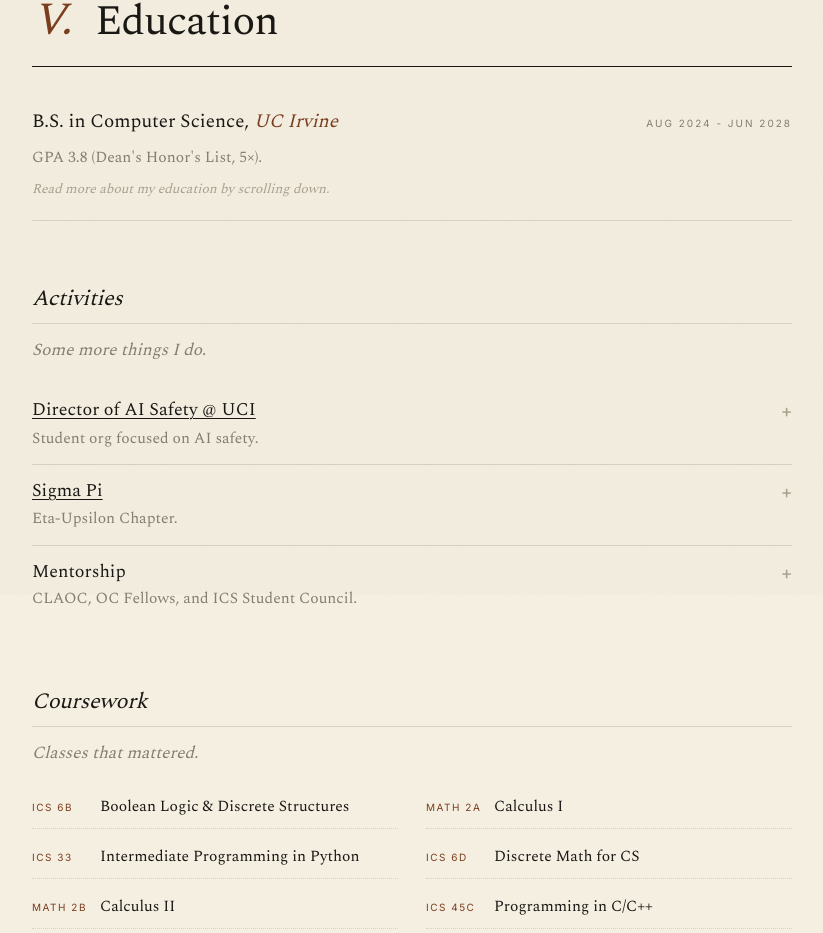
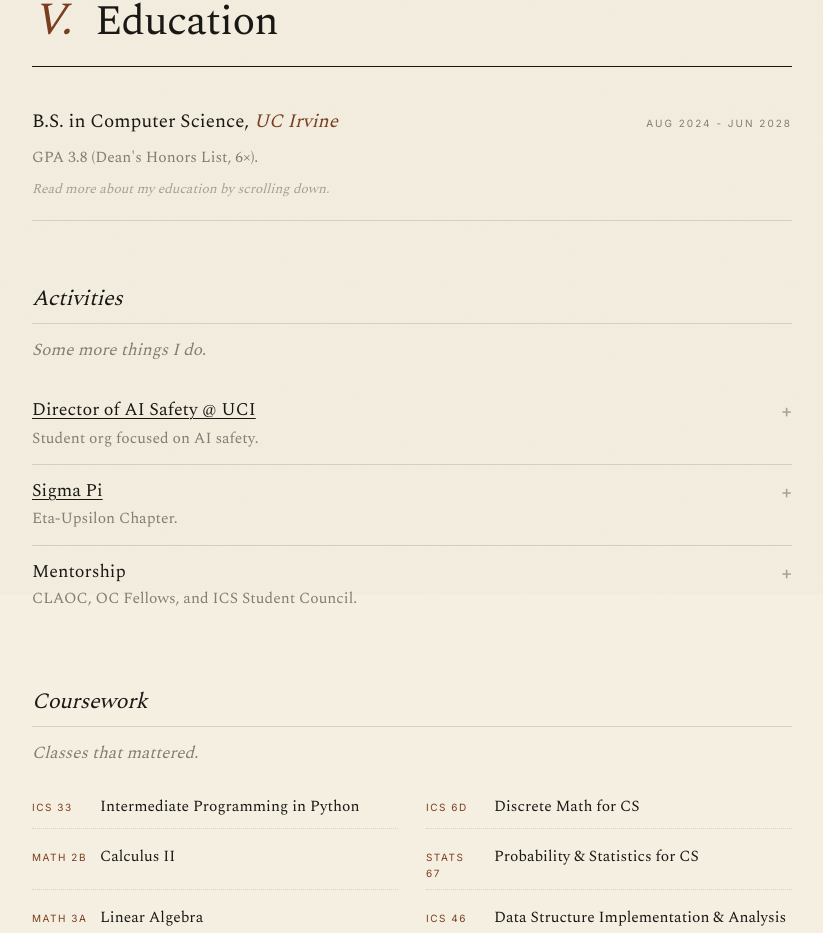
Before and after one commit to Ivan-Shishkin-Dev/Personal_Portfolio_3, a Next.js app: page /education in a window 1280 px wide. Shown: the part 205-1138 px from the top of the page, without its empty margins (228-1051 px from the left). Built offline with nearby package versions, Linux system fonts and the light colour scheme.

Commit message:
Update Dean's list to 6×, trim coursework, note ICS 46 in C++

```diff
--- a/app/education/page.tsx
+++ b/app/education/page.tsx
@@ -17,7 +17,7 @@
             <div className="who">B.S. in Computer Science, <em>UC Irvine</em></div>
             <div className="when" style={{ marginBottom: 0, whiteSpace: "nowrap" }}>Aug 2024 - Jun 2028</div>
           </div>
-          <div className="body">GPA 3.8 (Dean's Honor's List, 5×).</div>
+          <div className="body">GPA 3.8 (Dean's Honors List, 6×).</div>
           <p style={{ fontFamily: "var(--ser)", fontStyle: "italic", fontSize: 13.5, lineHeight: 1.6, color: "var(--subtle)", margin: "8px 0 0" }}>Read more about my education by scrolling down.</p>
         </div>
       </div>
@@ -52,15 +52,12 @@
       <h2 style={{ fontFamily: "var(--ser)", fontSize: 22, fontWeight: 400, margin: "60px 0 12px", paddingBottom: 6, borderBottom: "0.5px solid var(--rule)" }}><em>Coursework</em></h2>
       <p style={{ color: "var(--muted)", fontStyle: "italic", marginBottom: 20 }}>Classes that mattered.</p>
       <div className="courses">
-        <div className="course"><span className="code">ICS 6B</span><span>Boolean Logic & Discrete Structures</span></div>
-        <div className="course"><span className="code">MATH 2A</span><span>Calculus I</span></div>
         <div className="course"><span className="code">ICS 33</span><span>Intermediate Programming in Python</span></div>
         <div className="course"><span className="code">ICS 6D</span><span>Discrete Math for CS</span></div>
         <div className="course"><span className="code">MATH 2B</span><span>Calculus II</span></div>
-        <div className="course"><span className="code">ICS 45C</span><span>Programming in C/C++</span></div>
         <div className="course"><span className="code">STATS 67</span><span>Probability & Statistics for CS</span></div>
         <div className="course"><span className="code">MATH 3A</span><span>Linear Algebra</span></div>
-        <div className="course"><span className="code">ICS 46</span><span>Data Structure Implementation & Analysis</span></div>
+        <div className="course"><span className="code">ICS 46</span><span>Data Structure Implementation & Analysis (in C++)</span></div>
         <div className="course"><span className="code">ICS 51</span><span>Computer Organization</span></div>
         <div className="course"><span className="code">INF 43</span><span>Software Engineering</span></div>
       </div>
```
